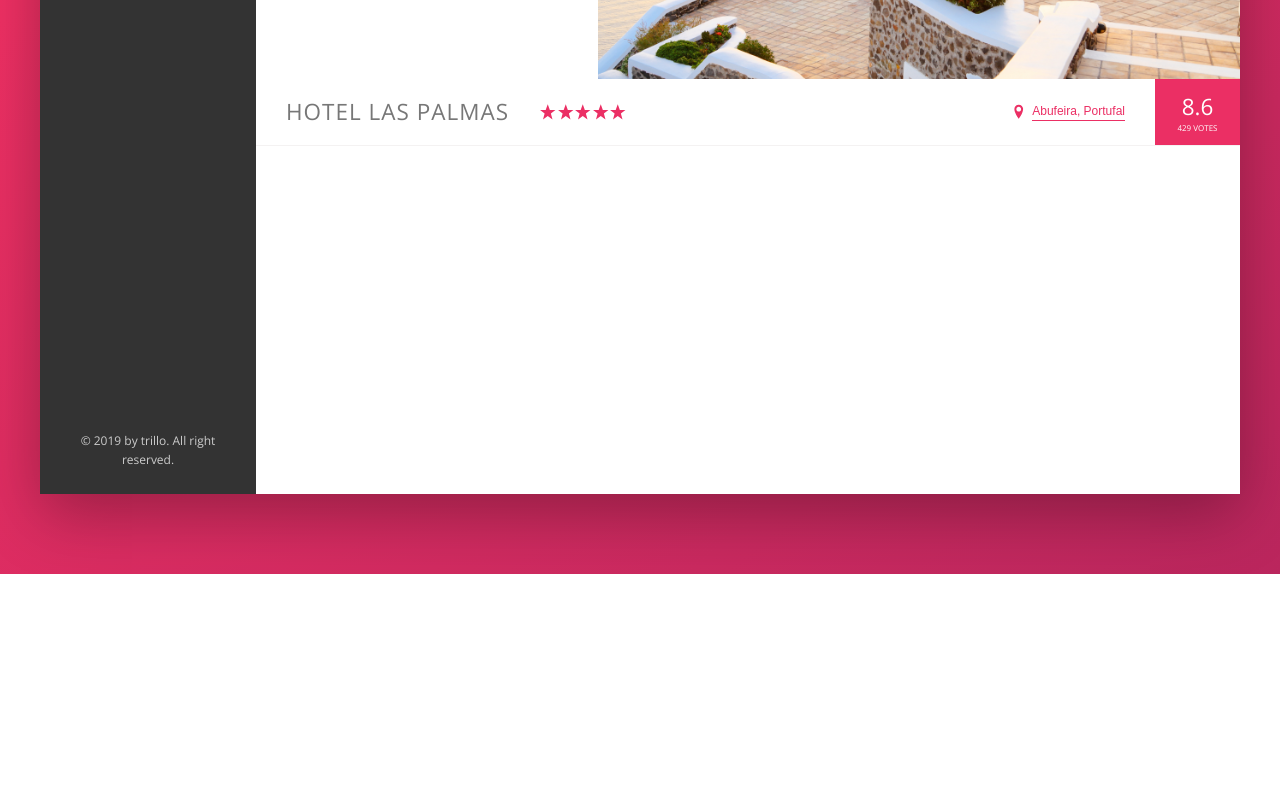
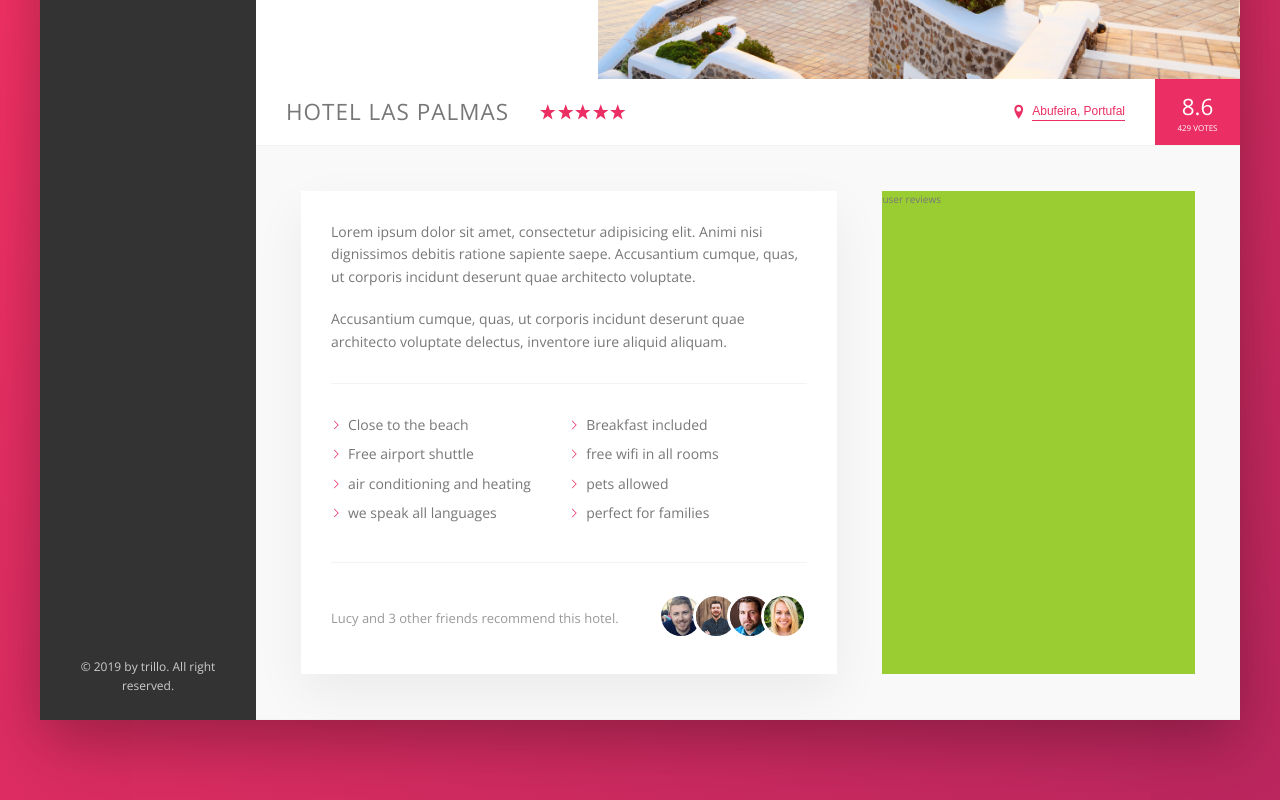
Before and after one commit to diesol49/trillo-training, a website: page index.html in a window 1280 px wide. Shown: the part 456-1256 px from the top of the page. Before the commit the page ends 1030 px from the top, so only its background shows below. Drawn offline with nearby package versions, Linux system fonts and the light colour scheme.

Commit message:
completed description, list & user photos

```diff
--- a/index.html
+++ b/index.html
@@ -135,8 +135,47 @@
                         <div class="overview__rating-average">8.6</div>
                         <div class="overview__rating-count">429 votes</div>
                     </div>
+                </div>
 
+                <div class="detail">
+                    <div class="description">
+                        <p class="paragraph">
+                            Lorem ipsum dolor sit amet, consectetur adipisicing elit. Animi nisi dignissimos debitis
+                            ratione sapiente saepe. Accusantium cumque, quas, ut corporis incidunt deserunt quae
+                            architecto voluptate.
+                        </p>
+                        <p class="paragraph">
+                            Accusantium cumque, quas, ut corporis incidunt deserunt quae architecto voluptate delectus, inventore iure aliquid aliquam.
+                        </p>
+                        <ul class="list">
+                            <li class="list__item">Close to the beach</li>
+                            <li class="list__item">Breakfast included</li>
+                            <li class="list__item">Free airport shuttle</li>
+                            <li class="list__item">free wifi in all rooms</li>
+                            <li class="list__item">air conditioning and heating</li>
+                            <li class="list__item">pets allowed</li>
+                            <li class="list__item">we speak all languages</li>
+                            <li class="list__item">perfect for families</li>
+                        </ul>
+
+                        <div class="recommend">
+                            <p class="recommend__count">
+                                Lucy and 3 other friends recommend this hotel.
+                            </p>
+                            <div class="recommend__friends">
+                                <img src="img/user-3.jpg" alt="friend" class="recommend__photo">
+                                <img src="img/user-4.jpg" alt="friend" class="recommend__photo">
+                                <img src="img/user-5.jpg" alt="friend" class="recommend__photo">
+                                <img src="img/user-6.jpg" alt="friend" class="recommend__photo">
+                            </div>
+                        </div>
+                    </div>
+
+                    <div class="user-reviews">
+                        user reviews
+                    </div>
                 </div>
+
             </main>
         </div>
     </div>
--- a/sass/_base.scss
+++ b/sass/_base.scss
@@ -31,6 +31,10 @@ Grey dark 3: #999
     --color-grey-dark-3: #999;
 
     --shadow-dark: 0 2rem 6rem rgba(0,0,0,.3);
+    --shadow-light: 0 2rem 5rem rgba(0,0,0,.06);
+
+    --line: 1px solid var(--color-grey-light-2);
+
 }
 
 // Global Reset
--- a/sass/_components.scss
+++ b/sass/_components.scss
@@ -211,7 +211,7 @@
 .overview {
     display: flex;
     align-items: center;
-    border-bottom: 1px solid var(--color-grey-light-2);
+    border-bottom: var(--line);
 
 
     &__heading {
@@ -307,3 +307,74 @@
         box-shadow: none;
     }
 }
+
+///////////////////
+// Paragraph
+.paragraph:not(:last-of-type) {
+    margin-bottom: 2rem;
+}
+
+///////////////////
+// List
+.list {
+    list-style: none;
+    margin: 3rem 0;
+    padding: 3rem 0;
+    border-top: var(--line);
+    border-bottom: var(--line);
+
+    display: flex;
+    flex-wrap: wrap;
+
+    &__item {
+        flex: 0 0 50%;
+        margin-bottom: .7rem;
+    }
+
+    &__item::before {
+        content: "";
+        display: inline-block;
+        height: 1rem;
+        width: 1rem;
+        margin-right: .7rem;
+
+        // //Older browsers
+        // background-image: url(../img/chevron-thin-right.svg);
+        // background-size: cover;
+
+        //New browsers - masks
+        background-color: var(--color-primary);
+        -webkit-mask-image: url(../img/chevron-thin-right.svg);
+        -webkit-mask-size: cover;
+    }
+}
+
+///////////////////
+// Recommend
+.recommend {
+    font-size: 1.3rem;
+    color: var(--color-grey-dark-3);
+
+    display: flex;
+    align-items: center;
+
+    &__count {
+        margin-right: auto;
+    }
+
+    &__friends {
+
+    }
+
+    &__photo {
+        box-sizing: content-box;
+        height: 4rem;
+        width: 4rem;
+        border-radius: 50%;
+        border: 3px solid #fff;
+
+        &:not(:last-child) {
+            margin-right: -1.5rem;
+        }
+    }
+}
--- a/sass/_layout.scss
+++ b/sass/_layout.scss
@@ -10,7 +10,7 @@
     font-size: 1.4rem;
     height: 7rem;
     background-color: #fff;
-    border-bottom: 1px solid var(--color-grey-light-2);
+    border-bottom: var(--line);
 
     display: flex;
     justify-content: space-between;
@@ -32,5 +32,25 @@
 .hotel-view {
     background-color:#fff;
     flex: 1;
-    height: 80rem;
 }
+
+.detail {
+    display: flex;
+    padding: 4.5rem;
+    background-color: var(--color-grey-light-1);
+    border-bottom: var(--line);
+}
+
+.description {
+    font-size: 1.4rem;
+    background-color: #fff;
+    box-shadow: var(--shadow-light);
+    padding: 3rem;
+    flex: 0 0 60%;
+    margin-right: 4.5rem;
+}
+
+.user-reviews {
+    background-color: yellowgreen;
+    flex: 1;
+}
```
Also changed, not shown: css/style.css.
